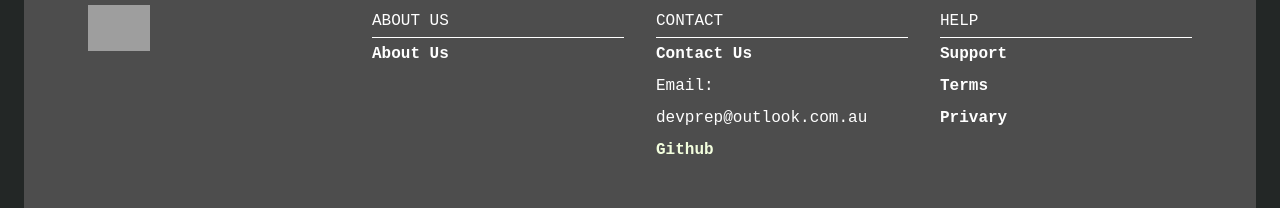
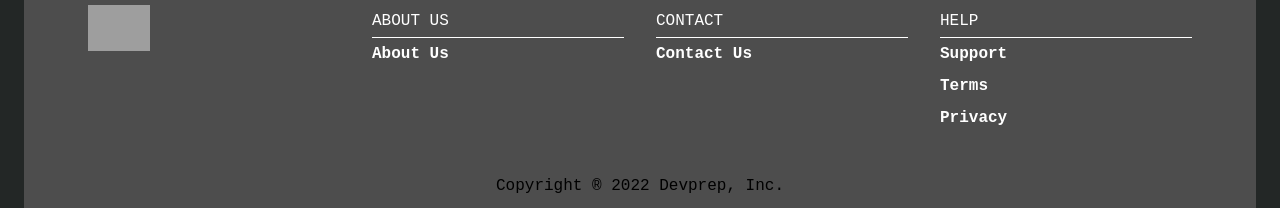
Before and after one commit to DevPreps/frontend, a React (Vite) app: page / in a window 1280 px wide. Shown: the part 1408-1616 px from the top of the page. Built offline with nearby package versions, Linux system fonts and the light colour scheme; grey boxes are pictures that could not be loaded.

Commit message:
fix: Update Footer component

```diff
--- a/src/components/Footer.tsx
+++ b/src/components/Footer.tsx
@@ -49,17 +49,6 @@ const Footer = () => {
                                     Contact Us
                                 </RouteLink>
                             </Box>
-                            <Box>Email: devprep@outlook.com.au</Box>
-                            <Box>
-                                <Link
-                                    href="https://github.com/DevPreps"
-                                    target="_blank"
-                                    rel="noreferrer"
-                                    underline="none"
-                                >
-                                    Github
-                                </Link>
-                            </Box>
                         </Grid>
                         <Grid item xs={12} sm={3} lineHeight={2}>
                             <Box sx={styles.bottomLine}>HELP</Box>
@@ -78,7 +67,7 @@ const Footer = () => {
                             <Box>
                                 {/* // TODO - the url will be update later. */}
                                 <RouteLink style={styles.routeLink} to="/">
-                                    Privary
+                                    Privacy
                                 </RouteLink>
                             </Box>
                         </Grid>
```
